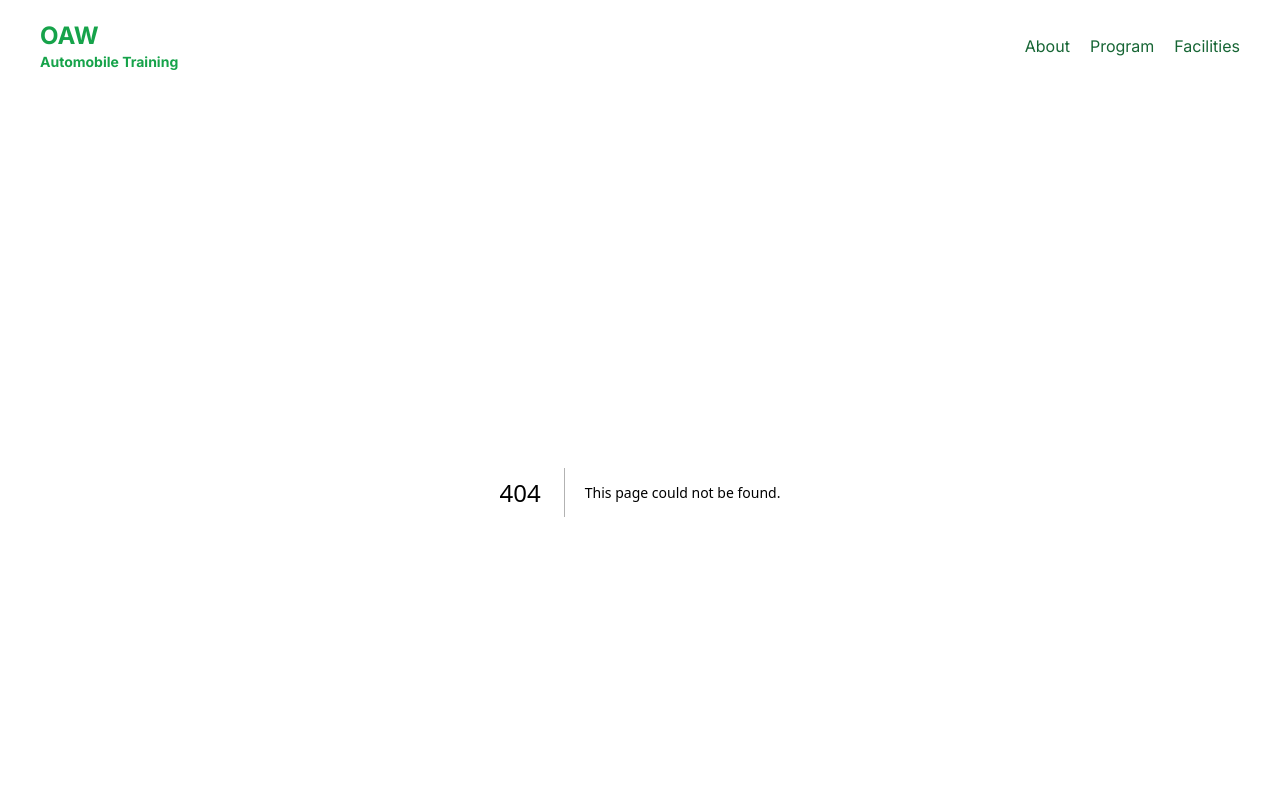
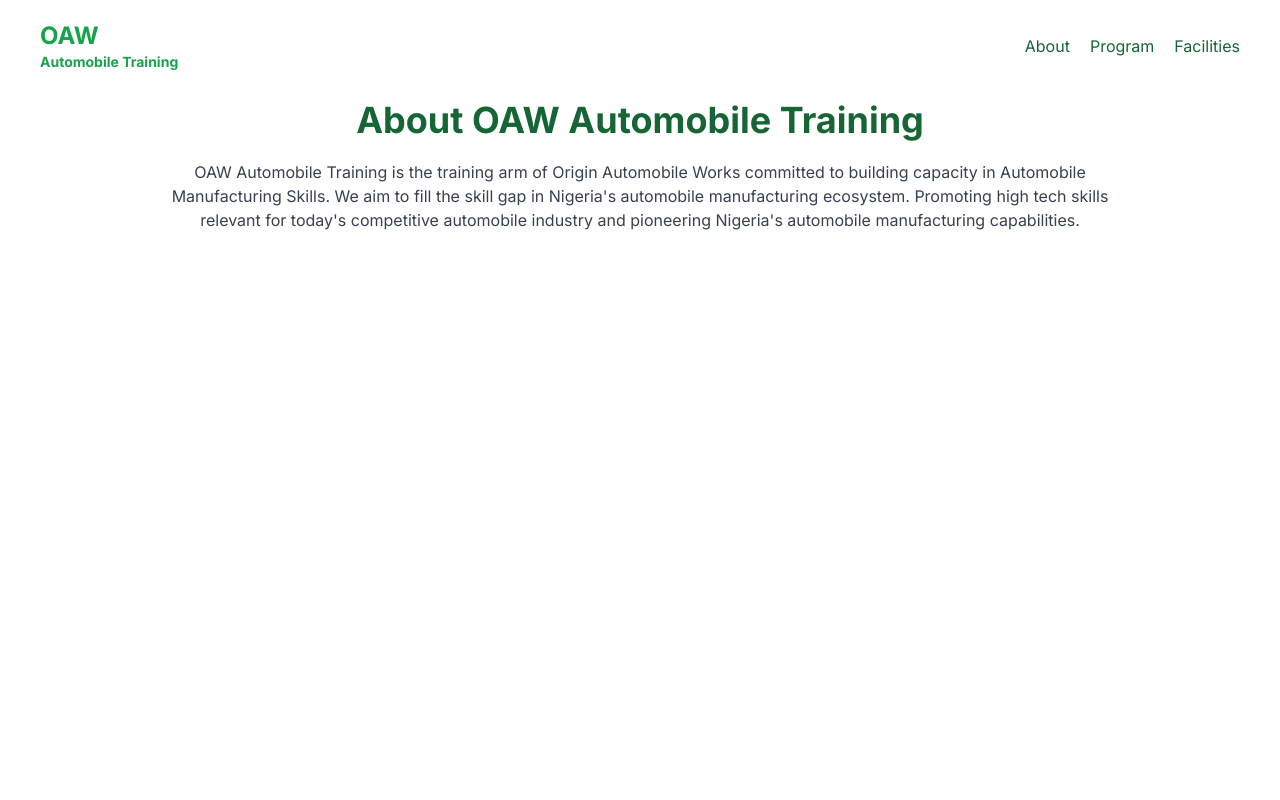
Before and after one commit to sheyax/OAWTraining, a Next.js app: page /about in a window 1280 px wide. Before the commit this address had no page. Shown: the top 800 px of the page. Built offline with nearby package versions, Linux system fonts and the light colour scheme.

Commit message:
about page

```diff
--- /dev/null
+++ b/app/about/page.tsx
@@ -0,0 +1,19 @@
+import React from 'react';
+
+export default function About() {
+  return (
+    <div className="flex flex-col items-center justify-center min-h-screen">
+
+        <div className="space-y-5 p-2 md:w-3/4 flex-grow">
+            <h1 className="font-bold text-3xl md:text-4xl text-green-800 text-center">About OAW Automobile Training</h1>
+
+            <p className='text-gray-700 text-center text-md'>
+                OAW Automobile Training is the training arm of Origin Automobile Works committed to building capacity in Automobile Manufacturing Skills.
+                We aim to fill the skill gap in Nigeria's automobile manufacturing ecosystem. Promoting high tech skills relevant for today's competitive automobile industry and pioneering
+                Nigeria's automobile manufacturing capabilities.
+            </p>
+        </div>
+
+    </div>
+  );
+}
--- a/components/Footer.tsx
+++ b/components/Footer.tsx
@@ -3,7 +3,7 @@ import React from 'react';
 
 export default function Footer() {
   return (
-    <footer className="bg-green-900">
+    <footer className="bg-green-900 mb-0">
 
 <div className="grid grid-cols-4 p-2 mx-8 space-x-10">
 
--- a/components/Header.tsx
+++ b/components/Header.tsx
@@ -21,7 +21,7 @@ export default function Header() {
         </div>
 
         <div className="md:space-x-5 text-green-800 md:inline-block hidden">
-            <Link href="#">About</Link>
+            <Link href="/about">About</Link>
             <Link href="#">Program</Link>
             <Link href="#">Facilities</Link>
         </div>
```
